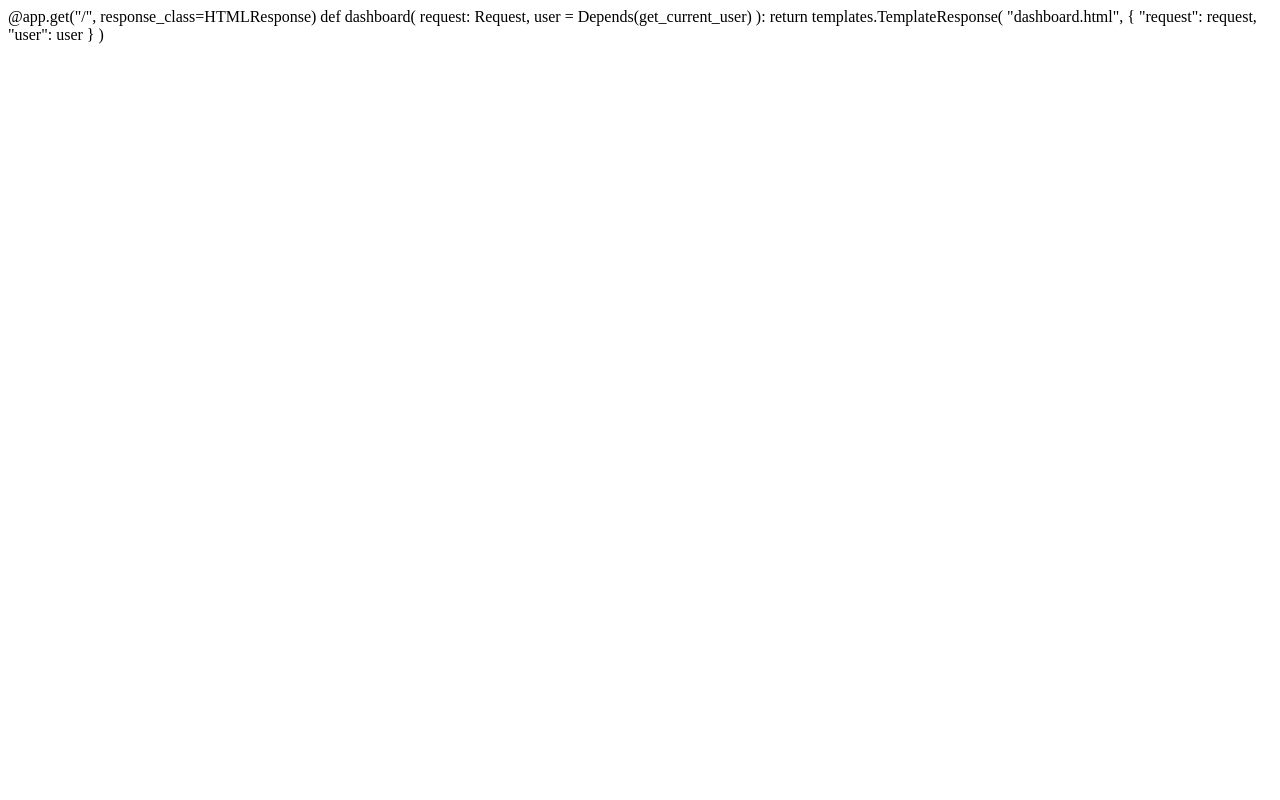
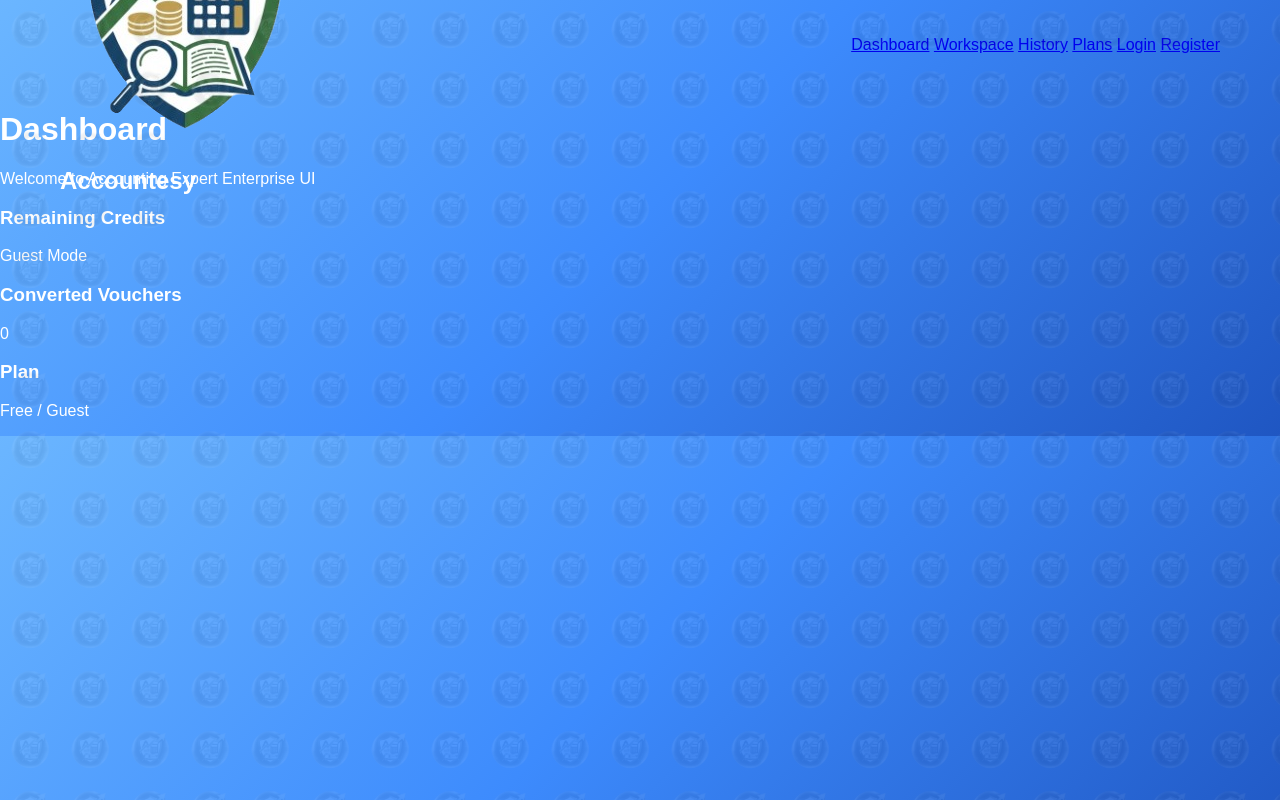
Before and after one commit to debasishbiswas375-bot/AccountingExpert, a FastAPI app: page / in a window 1280 px wide. Run offline with FastAPI, Linux system fonts and the light colour scheme.

Commit message:
Update dashboard.html

```diff
--- a/app/templates/dashboard.html
+++ b/app/templates/dashboard.html
@@ -1,12 +1,41 @@
-@app.get("/", response_class=HTMLResponse)
-def dashboard(
-    request: Request,
-    user = Depends(get_current_user)
-):
-    return templates.TemplateResponse(
-        "dashboard.html",
-        {
-            "request": request,
-            "user": user
-        }
-    )
+{% extends "base.html" %}
+
+{% block content %}
+
+<div class="dashboard">
+
+<h1>Dashboard</h1>
+
+<p>Welcome to Accounting Expert Enterprise UI</p>
+
+<div class="card-container">
+
+<div class="card">
+
+<h3>Remaining Credits</h3>
+
+<p>{{ credits if credits else "Guest Mode" }}</p>
+
+</div>
+
+<div class="card">
+
+<h3>Converted Vouchers</h3>
+
+<p>{{ conversions if conversions else "0" }}</p>
+
+</div>
+
+<div class="card">
+
+<h3>Plan</h3>
+
+<p>{{ plan if plan else "Free / Guest" }}</p>
+
+</div>
+
+</div>
+
+</div>
+
+{% endblock %}
```
